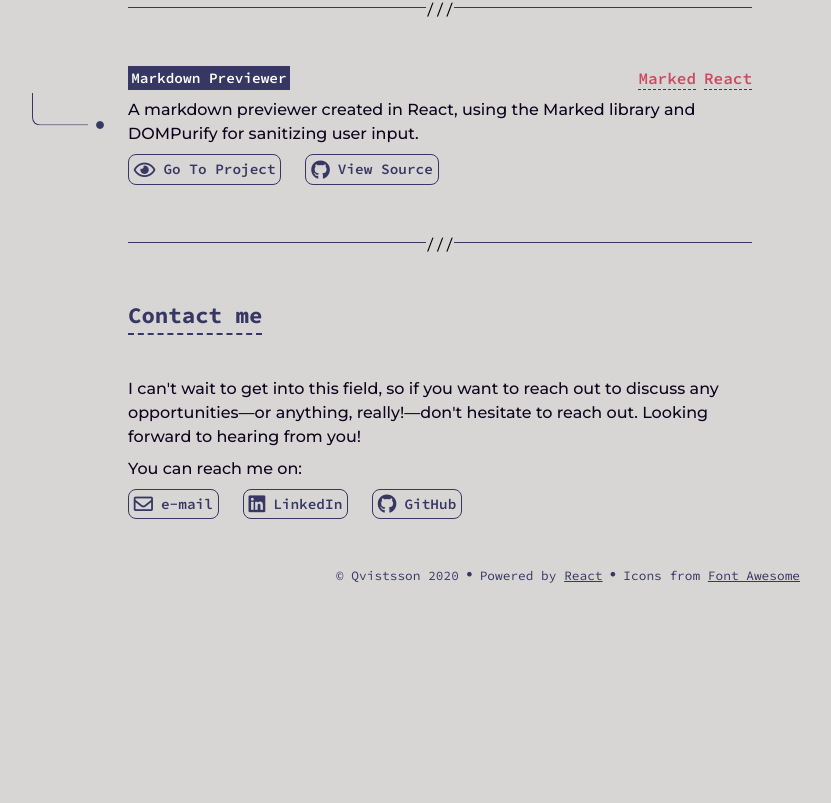
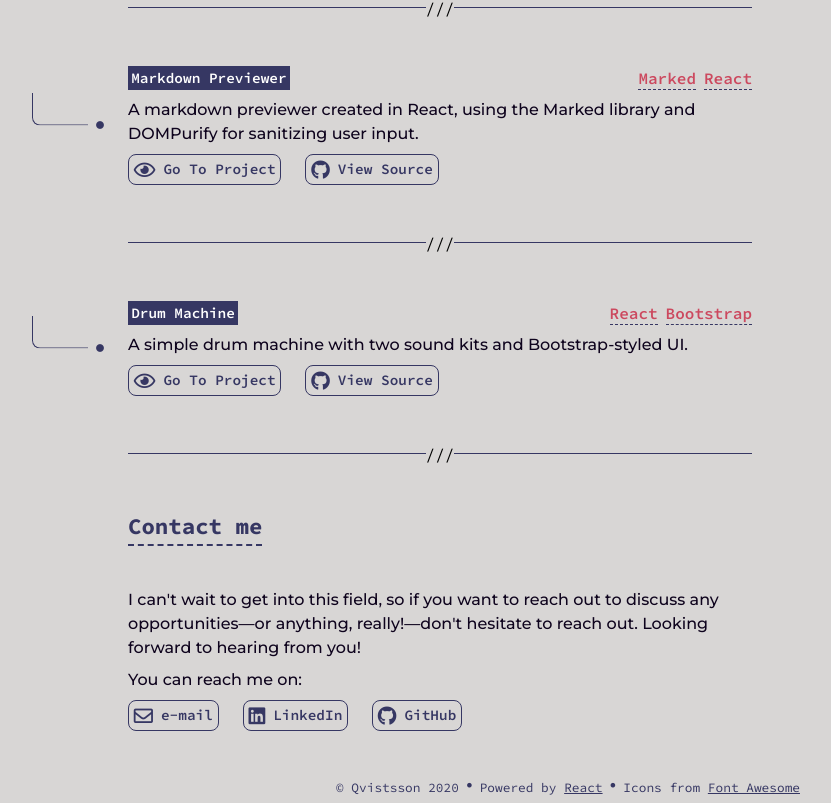
Before and after one commit to qvistsson/qvistsson.github.io, a React (Create React App) app: page / in a window 1280 px wide. Shown: the part 1164-1967 px from the top of the page, without its empty margins (72-903 px from the left). Before the commit the page ends 1755 px from the top, so only its background shows below. Built offline with nearby package versions, Linux system fonts and the light colour scheme.

Commit message:
add drum machine project

```diff
--- a/src/App.js
+++ b/src/App.js
@@ -81,12 +81,26 @@ function App() {
             margin="m-bottom-large"
             divString="///"
           />
+          <Modules.Project
+            {...Projects.drummachine}
+            margin="m-bottom-large"
+            indent="6rem"
+            decoHeight="2rem"
+          />
+          <Modules.ProjectDivider
+            indent="6rem"
+            margin="m-bottom-large"
+            divString="///"
+          />
           <Modules.SubHeader
             text="Contact me"
             margin="screen-small-m-left-x-large m-bottom-large"
             id="contact-info"
           />
-          <Modules.TextContainer margin="screen-small-m-left-x-large m-bottom-small" content={Text.ContactMe()} />
+          <Modules.TextContainer
+            margin="screen-small-m-left-x-large m-bottom-small"
+            content={Text.ContactMe()}
+          />
           <Modules.ContactSocials margin="screen-small-m-left-x-large" />
         </div>
       </div>
--- a/src/Projects.js
+++ b/src/Projects.js
@@ -39,6 +39,14 @@ const Projects = {
     viewLink: 'https://qvistsson.github.io/markdown-previewer-portfolio/',
     gitLink: 'https://github.com/qvistsson/markdown-previewer-portfolio',
   },
+  drummachine: {
+    title: 'Drum Machine',
+    description:
+      'A simple drum machine with two sound kits and Bootstrap-styled UI.',
+    tags: ['React', 'Bootstrap'],
+    viewLink: 'https://qvistsson.github.io/drum-machine-portfolio/',
+    gitLink: 'https://github.com/qvistsson/drum-machine-portfolio',
+  },
 };
 
 export default Projects;
```
